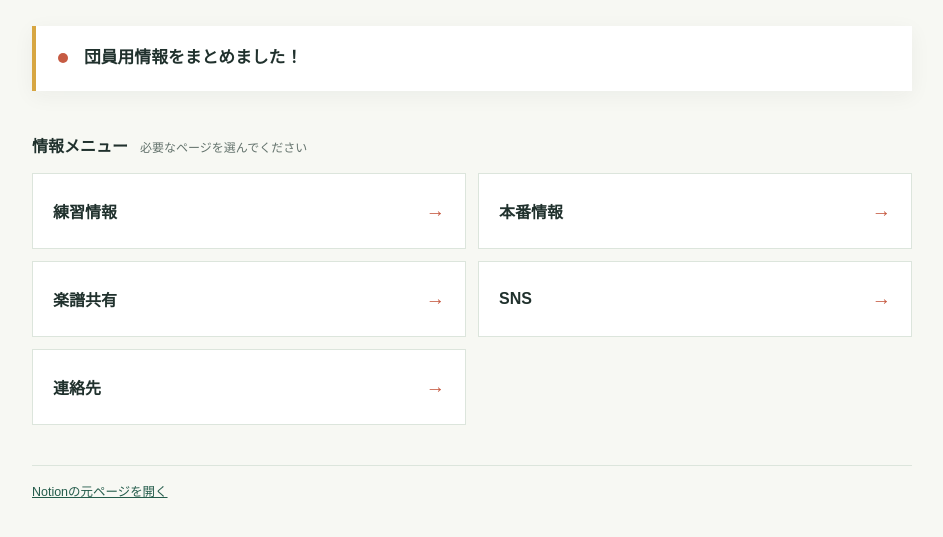
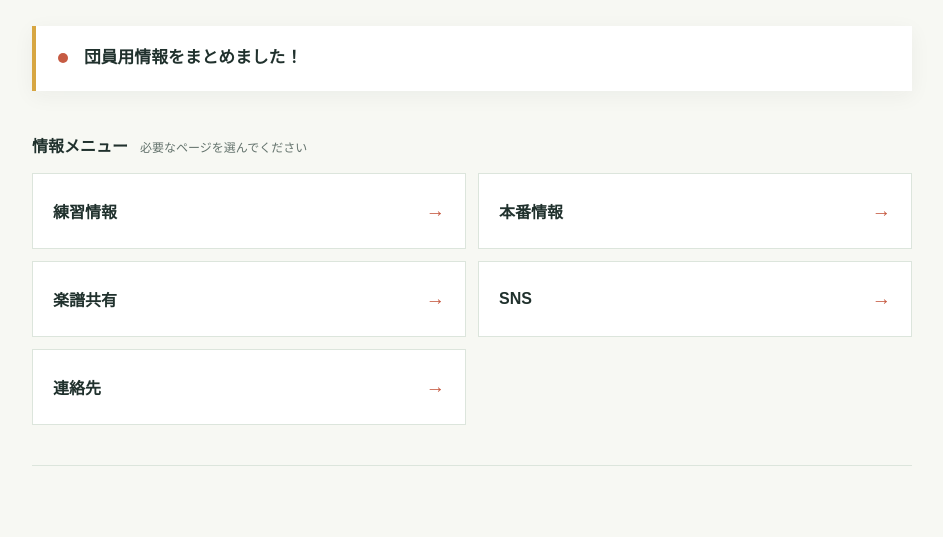
Before and after one commit to waka572/naitoocheHP, a plain HTML site: page index.html in a window 1280 px wide. Shown: the part 359-896 px from the top of the page, without its empty margins (168-1111 px from the left). Drawn offline with Linux system fonts and the light colour scheme.

Commit message:
edited footer

```diff
--- a/index.html
+++ b/index.html
@@ -39,7 +39,6 @@
     </nav>
 
     <footer>
-      <a href="https://quark-artichoke-0d2.notion.site/2026-3d3b869cc94880d5b40ac57a160c1c41">Notionの元ページを開く</a>
     </footer>
   </main>
 </body>
```
